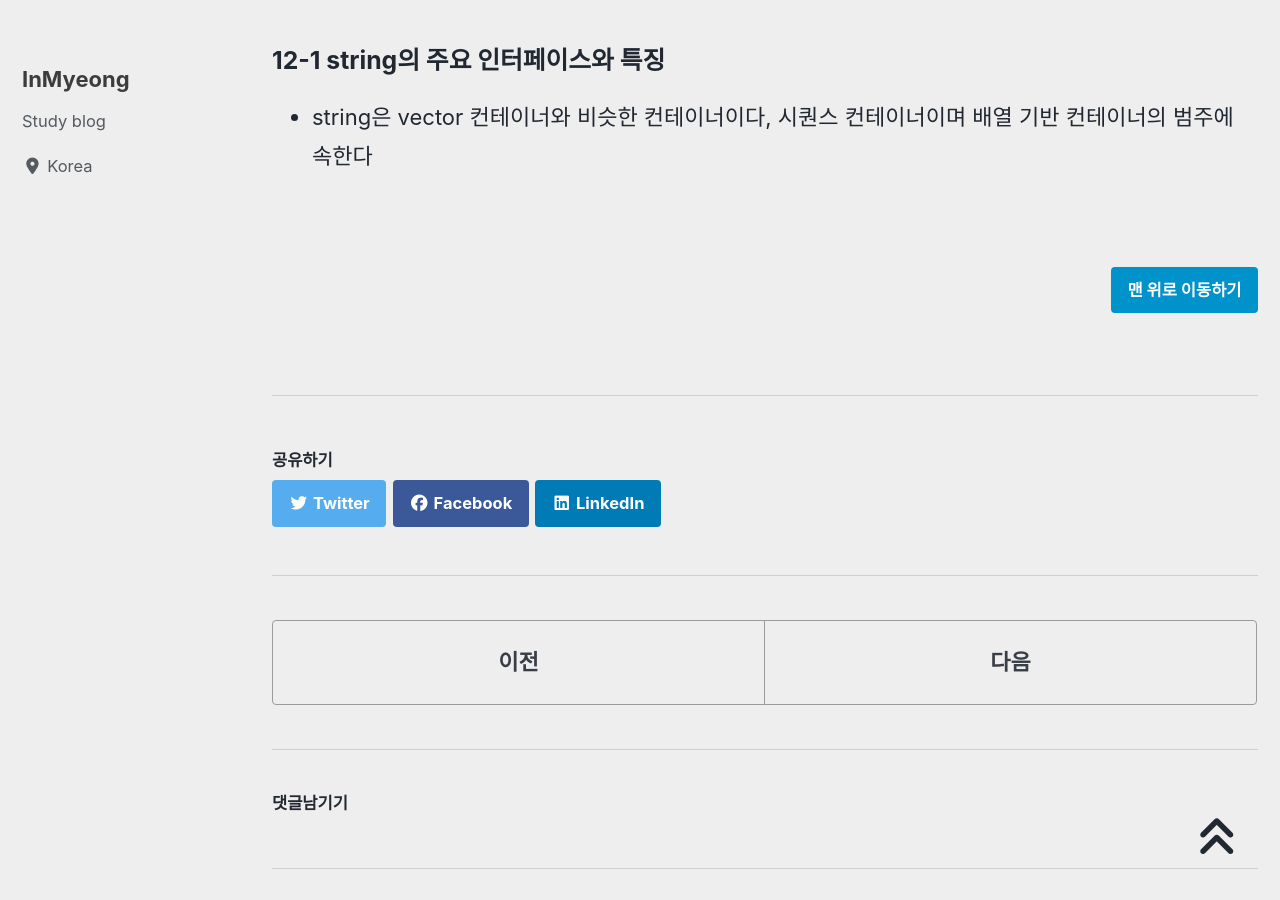
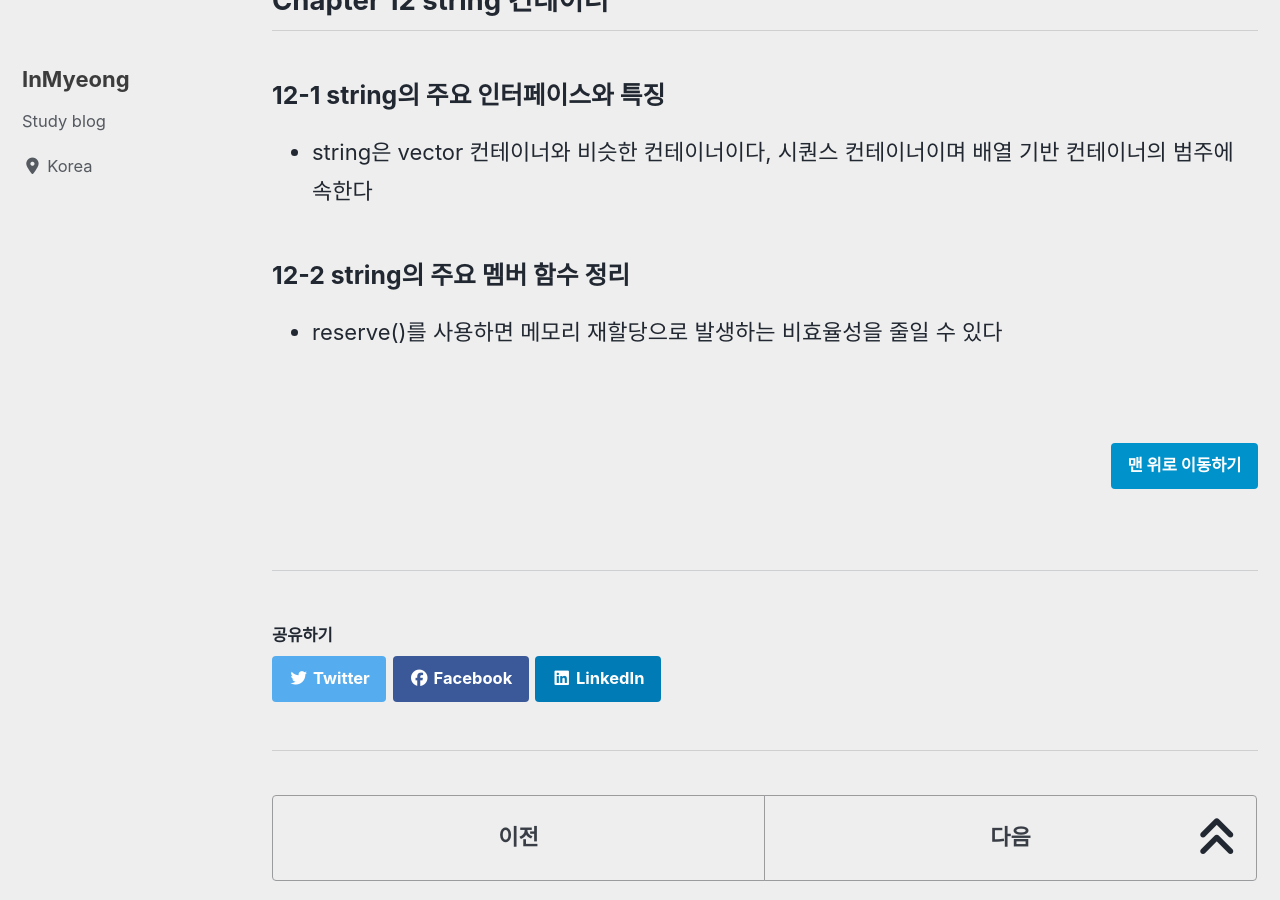
Before and after one commit to devMyeong/devMyeong.github.io, a Jekyll site: the page built from _posts/stl/2021-08-12-cpp-stl.md, in a window 1280 px wide and 900 px high, scrolled down 27581 px. Built offline with Jekyll 4.4.1, drawn with Linux system fonts in a browser that asks for light colours; cached includes are drawn as plain includes; nearby versions of some CDN libraries; some web fonts are replaced; comment, search, counter and statistics services are not loaded; some of the changed text lies outside the part shown.

Commit message:
Docs : stl chapter 12-2

```diff
--- a/_posts/stl/2021-08-12-cpp-stl.md
+++ b/_posts/stl/2021-08-12-cpp-stl.md
@@ -456,6 +456,9 @@ lt.remove_if(Predicate); // 이와 같이 조건자가 참인 모든 원소를
 ### 12-1 string의 주요 인터페이스와 특징
 - string은 vector 컨테이너와 비슷한 컨테이너이다, 시퀀스 컨테이너이며 배열 기반 컨테이너의 범주에 속한다
 
+### 12-2 string의 주요 멤버 함수 정리
+- reserve()를 사용하면 메모리 재할당으로 발생하는 비효율성을 줄일 수 있다
+
 <br>
 
 [맨 위로 이동하기](#){: .btn .btn--primary }{: .align-right}
```
